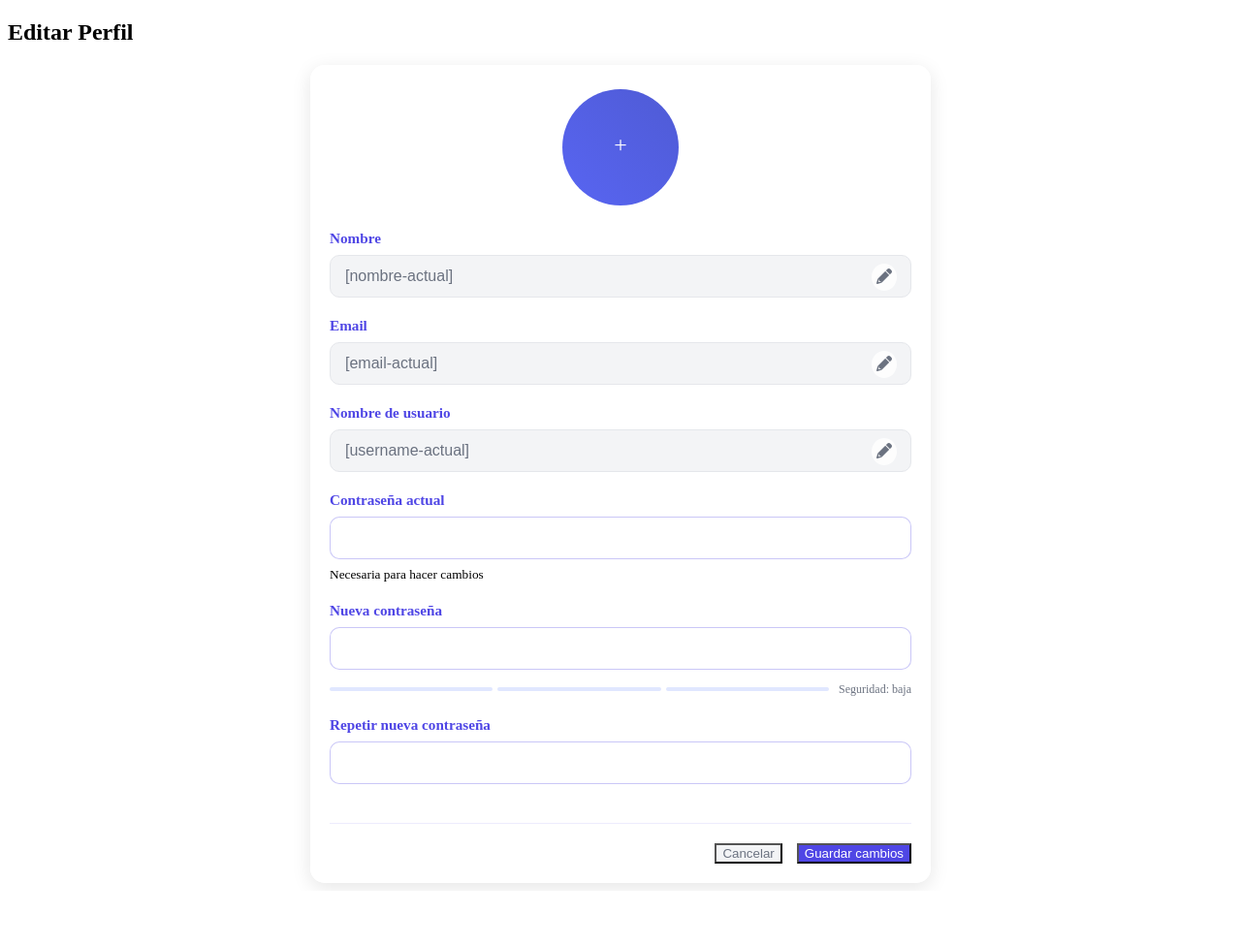
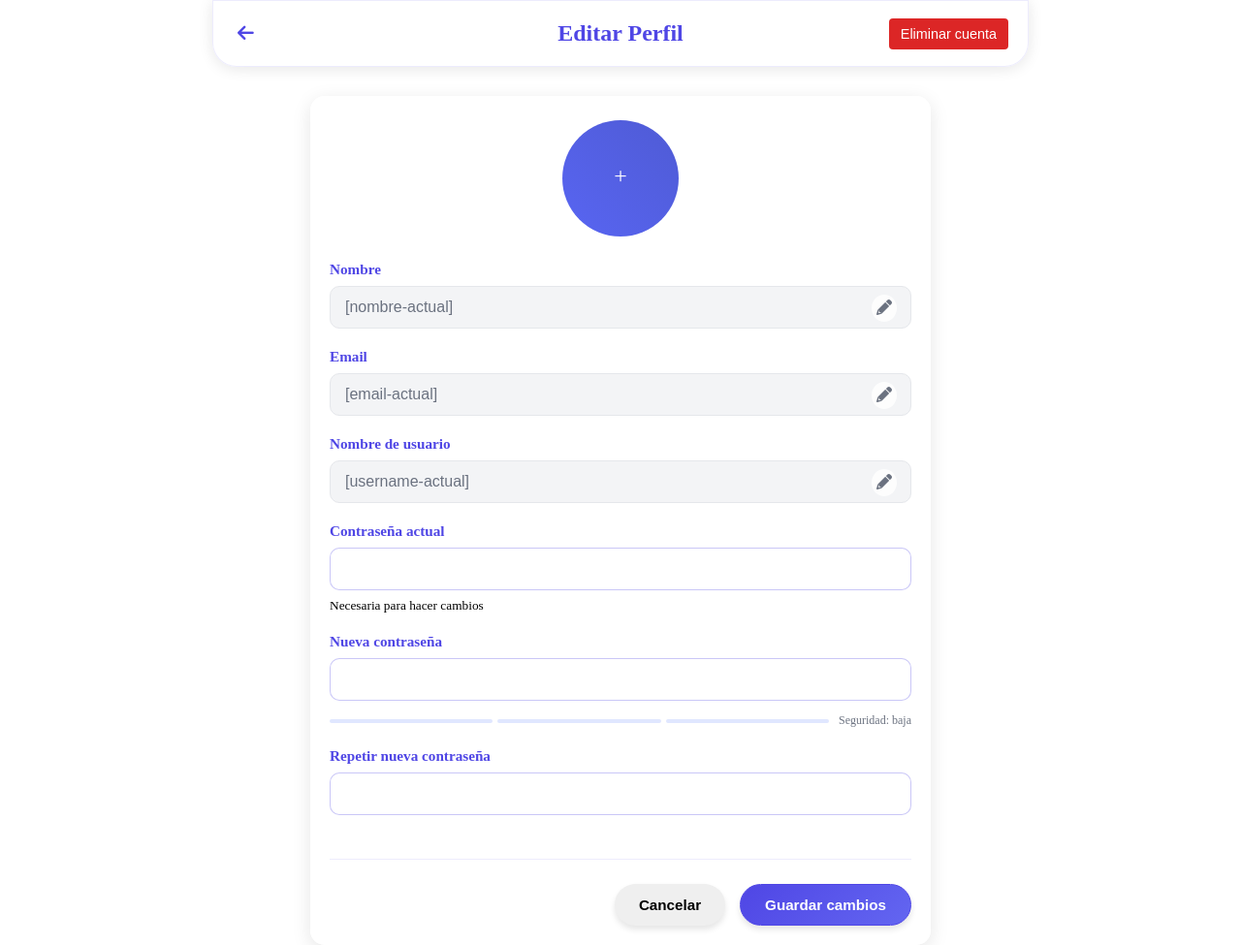
Before and after one commit to prueba9865/AllOne-Cliente, a plain HTML site: page profile.html in a window 1280 px wide. Shown: the whole page at 97% size. Before the commit the page ends 919 px from the top, so only its background shows below. Drawn offline with Linux system fonts and the light colour scheme; no server answers.

Commit message:
fix some issues in profile.html

```diff
--- a/css/styles_profile.css
+++ b/css/styles_profile.css
@@ -119,33 +119,72 @@
   font-size: 0.9rem;
 }
 
-  /* Form actions */
-  .form-actions {
-    display: flex;
-    justify-content: flex-end;
-    gap: 15px;
-    margin-top: 20px;
-    padding-top: 20px;
-    border-top: 1px solid rgba(79, 70, 229, 0.1);
-  }
-
-  .cancel-btn {
-    background: #f3f4f6;
-    color: #6b7280;
+/* Botones - Estilos mejorados */
+.cancel-btn,
+.save-btn {
+  padding: 12px 25px;
+  border: none;
+  border-radius: 50px;
+  /* Más redondeado */
+  font-weight: 600;
+  font-size: 0.95rem;
+  cursor: pointer;
+  transition: all 0.3s ease;
+  display: inline-flex;
+  align-items: center;
+  justify-content: center;
+  gap: 8px;
+  box-shadow: 0 4px 6px rgba(0, 0, 0, 0.1);
 }
 
 .cancel-btn:hover {
   background: #e5e7eb;
   color: #4b5563;
+  transform: translateY(-2px);
+  box-shadow: 0 6px 8px rgba(0, 0, 0, 0.15);
 }
 
 .save-btn {
-    background: #4f46e5;
+  background: linear-gradient(135deg, #4f46e5, #6366f1);
   color: white;
+  border: 1px solid #4f46e5;
 }
 
 .save-btn:hover {
-    background: #4338ca;
+  background: linear-gradient(135deg, #4338ca, #4f46e5);
+  transform: translateY(-2px);
+  box-shadow: 0 6px 8px rgba(67, 56, 202, 0.2);
+}
+
+.save-btn:disabled {
+  background: #a5b4fc;
+  cursor: not-allowed;
+  transform: none;
+  box-shadow: none;
+}
+
+.save-btn i.fa-spinner {
+  animation: spin 1s linear infinite;
+}
+
+@keyframes spin {
+  0% {
+    transform: rotate(0deg);
+  }
+
+  100% {
+    transform: rotate(360deg);
+  }
+}
+
+/* Ajustes para el contenedor de botones */
+.form-actions {
+  display: flex;
+  justify-content: flex-end;
+  gap: 15px;
+  margin-top: 25px;
+  padding-top: 25px;
+  border-top: 1px solid rgba(79, 70, 229, 0.1);
 }
 
 /* Estilos adicionales para los campos editables */
@@ -194,7 +233,7 @@
   display: flex;
   align-items: center;
   justify-content: center;
-    box-shadow: 0 2px 5px rgba(0,0,0,0.2);
+  box-shadow: 0 2px 5px rgba(0, 0, 0, 0.2);
   cursor: pointer;
   color: #6b7280;
   transition: all 0.3s ease;
@@ -298,17 +337,90 @@
   color: #2e7d32;
   border: 1px solid #2e7d32;
 }
+
+html,
+body {
+  margin: 0;
+  padding: 0;
+}
+
+/* Estilos del navbar simplificado */
+.top-nav {
+  background: rgba(255, 255, 255, 0.95);
+  padding: 15px 20px;
+  box-shadow: 0 2px 15px rgba(0, 0, 0, 0.1);
+  border-radius: 0 0 25px 25px;
+  width: calc(100% - 40px);
+  max-width: 800px;
+  margin: 0 auto;
+  position: sticky;
+  top: 0;
+  z-index: 999;
+  border: 1px solid rgba(79, 70, 229, 0.1);
+  backdrop-filter: blur(5px);
+  text-align: center;
+}
+
+.top-nav h1 {
+  color: #4f46e5;
+  font-size: 1.5rem;
+  font-weight: 600;
+  margin: 0;
+  padding: 5px 0;
+}
+
+/* Mantener los estilos existentes y añadir margen superior */
+.profile-edit-container {
+  margin-top: 30px;
+}
+
+.back-link {
+    position: absolute;
+    left: 20px;
+    top: 50%;
+    transform: translateY(-50%);
+    color: #4f46e5;           /* morado de tu h1 */
+    font-size: 1.2rem;
+    text-decoration: none;
+    padding: 5px;
+    border-radius: 4px;
+    background: rgba(255, 255, 255, 0.8);
+    transition: background 0.2s;
+}
+
+.back-link:hover {
+    background: rgba(255, 255, 255, 1);
+}
+
+.delete-btn {
+    position: absolute;
+    right: 20px;
+    top: 50%;
+    transform: translateY(-50%);
+    background-color: #dc2626;  /* rojo */
+    color: #fff;
+    border: none;
+    padding: 8px 12px;
+    font-size: 0.9rem;
+    border-radius: 4px;
+    cursor: pointer;
+    transition: background-color 0.2s;
+}
+
+.delete-btn:hover {
+    background-color: #b91c1c;  /* rojo más oscuro en hover */
+}
+
 /* Adaptación para móviles */
 @media (max-width: 768px) {
-    .profile-edit-container {
-      padding: 15px;
+  .form-actions {
+    flex-direction: column;
+    gap: 12px;
   }
 
-    .form-actions {
-      flex-direction: column;
-    }
-
-    .cancel-btn, .save-btn {
+  .cancel-btn,
+  .save-btn {
     width: 100%;
+    padding: 14px 25px;
   }
 }
--- a/profile.html
+++ b/profile.html
@@ -11,7 +11,15 @@
 
 <body>
     <div class="section active" id="edit-profile-section">
-        <h2>Editar Perfil</h2>
+        <!-- Navbar simplificado -->
+        <div class="top-nav">
+            <a href="home.html" class="back-link" title="Volver al inicio">
+                <i class="fas fa-arrow-left"></i>
+            </a>
+            <h1>Editar Perfil</h1>
+            <button class="delete-btn" onclick="confirmarEliminacion()">Eliminar cuenta</button>
+        </div>
+
         <div id="mensaje" class="mensaje"></div>
 
         <div class="profile-edit-container">
@@ -315,12 +323,12 @@
                     }
                 }
 
-                if(!password || !password2 || !antiguaPassword){
+                if (!password || !password2 || !antiguaPassword) {
                     mostrarMensaje("Las contraseñas no pueden estar en blanco", "error");
                     return;
                 }
 
-                if(antiguaPassword == password){
+                if (antiguaPassword == password) {
                     mostrarMensaje("La contraseña nueva no puede ser igual a la que ya tenias", "error");
                     return;
                 }
@@ -381,7 +389,7 @@
                     resetFormToLockedState();
 
                     // Actualizar datos del usuario después de guardar
-                    await loadUserData();
+                    //await loadUserData();
 
                 } catch (err) {
                     console.error(err);
@@ -479,6 +487,35 @@
 
         // Inicializar usuario
         initializeUser();
+
+        function confirmarEliminacion() {
+            if (!confirm('¿Estás seguro de que quieres eliminar tu cuenta? Esta acción no se puede deshacer.')) {
+                return;
+            }
+
+            // Construimos la URL usando currentUserId
+            const url = `http://localhost:8080/api/v1/usuario/delete/${currentUserId}`;
+
+            fetch(url, {
+                method: 'DELETE',
+                headers: {
+                    'Authorization': `Bearer ${token}`,
+                    'Content-Type': 'application/json'
+                }
+            })
+                .then(response => {
+                    if (!response.ok) {
+                        return response.json().then(err => Promise.reject(err));
+                    }
+                    // Si todo va bien, redirigimos
+                    window.location.href = 'index.html';
+                })
+                .catch(err => {
+                    console.error('Error eliminando la cuenta:', err);
+                    alert('Ha ocurrido un error al eliminar tu cuenta. Inténtalo de nuevo más tarde.');
+                });
+        }
+
     </script>
 </body>
 
```
Also changed, not shown: home.html (+5 -2 lines). Lines whose indentation alone changed are shown as unchanged.
